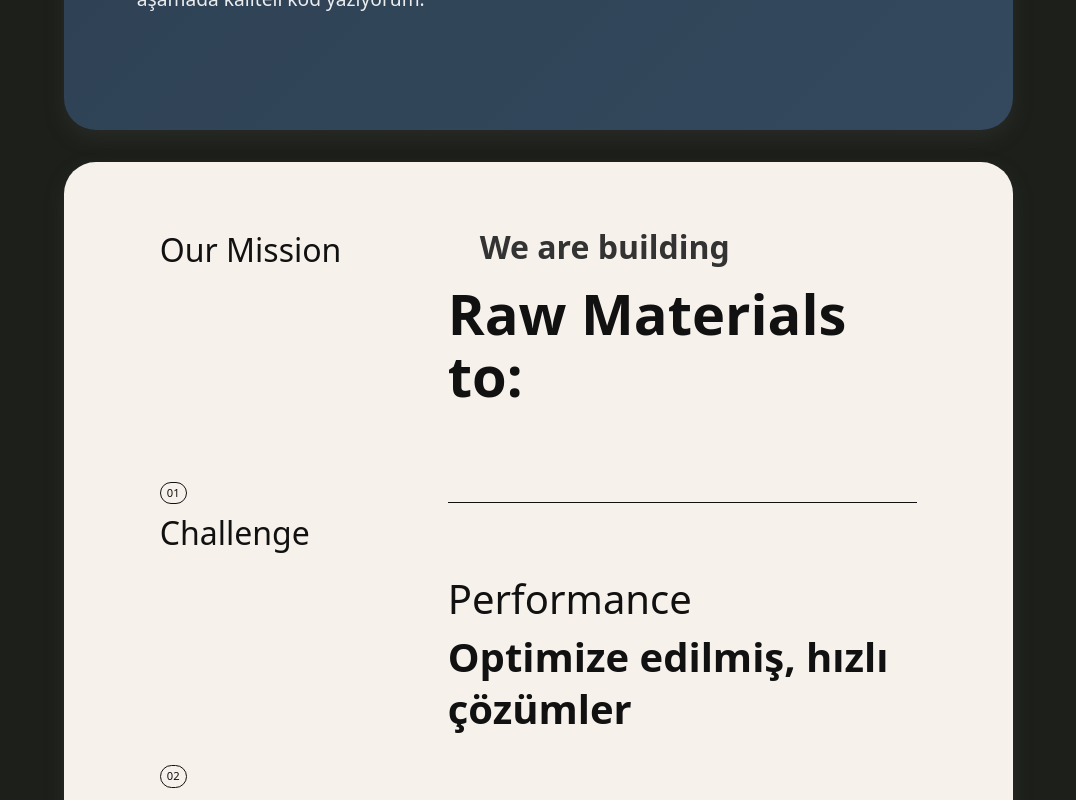
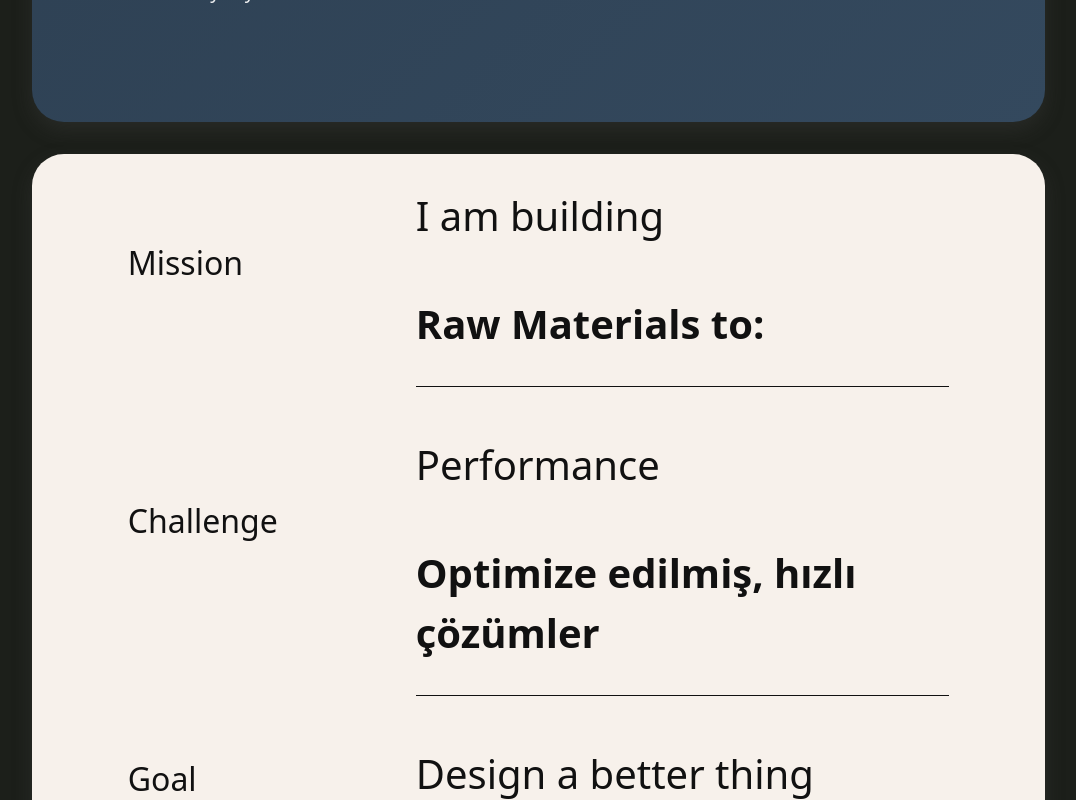
Before and after one commit to efnangenc/portfolio, a React (Vite) app in the folder my-portfolio/: page / in a window 1280 px wide. Shown: the part 3100-3900 px from the top of the page, without its empty margins (190-1266 px from the left). Built offline with nearby package versions, Linux system fonts and the light colour scheme.

Commit message:
bi gitsin şunlar da öyle bakalım

```diff
--- a/my-portfolio/src/components/Content.jsx
+++ b/my-portfolio/src/components/Content.jsx
@@ -157,8 +157,8 @@ function Content({ setIsVisible, setMobileIsVisible, BarRef }) {
       },
       {
         threshold: 0.3,
-        rootMargin: "0px",
-        scrollMargin: "0px",
+        // rootMargin: "0px",
+        // scrollMargin: "0px",
       }
     );
 
--- a/my-portfolio/src/pages/About.jsx
+++ b/my-portfolio/src/pages/About.jsx
@@ -78,9 +78,18 @@ function About() {
               </div>
             </div>
             <div className="banner-visual">
-              <img src="https://i.pinimg.com/1200x/08/30/b2/0830b2a711fc53167562d967ad53dc83.jpg" alt="foto1" />
-              <img src="https://i.pinimg.com/736x/6b/cf/cf/6bcfcf277778f5a2297adcdb30385843.jpg" alt="foto2" />
-              <img src="https://i.pinimg.com/736x/be/7a/82/be7a82fd48f568249d602d6ec65d0235.jpg" alt="foto3" />
+              <img
+                src="https://i.pinimg.com/1200x/08/30/b2/0830b2a711fc53167562d967ad53dc83.jpg"
+                alt="foto1"
+              />
+              <img
+                src="https://i.pinimg.com/736x/6b/cf/cf/6bcfcf277778f5a2297adcdb30385843.jpg"
+                alt="foto2"
+              />
+              <img
+                src="https://i.pinimg.com/736x/be/7a/82/be7a82fd48f568249d602d6ec65d0235.jpg"
+                alt="foto3"
+              />
             </div>
           </div>
         </div>
@@ -102,21 +111,21 @@ function About() {
         {/* Interactive Showcase */}
         <div className="mission-block">
           <div className="mission-sidebar">
-            <div>Our Mission</div>
+            <div className="step">Mission</div>
             <div className="step">
-              <span className="step-number">01</span>
+              {/* <span className="step-number">01</span> */}
               Challenge
             </div>
             <div className="step">
-              <span className="step-number">02</span>
+              {/* <span className="step-number">02</span> */}
               Goal
             </div>
           </div>
 
           <div className="mission-content">
-            <div className="mission-header">
-              <h2>We are building</h2>
-              <h1>Raw Materials to:</h1>
+            <div className="mission-section">
+              <h3>I am building</h3>
+              <p>Raw Materials to:</p>
             </div>
 
             <div className="mission-section">
--- a/my-portfolio/src/styles/About.scss
+++ b/my-portfolio/src/styles/About.scss
@@ -211,115 +211,236 @@
       }
     }
 
+    /* ========================================
+   MAIN MISSION BLOCK (Sadeleştirilmiş CSS)
+   ======================================== */
+    @media (min-width: 320px) and (max-width: 767px) {
+      .mission-block {
+        display: flex;
+        flex-direction: column;
+        gap: 3rem; /* spacing-lg */
+        padding: 0rem 2rem; /* spacing-lg spacing-md */
+        background-color: #f7f1eb;
+        color: #111;
+      } /* Sidebar */
+      .mission-block .mission-sidebar {
+        display: flex;
+        flex-direction: column;
+        gap: 2rem; /* spacing-md */
+      } /* Step */
+      .mission-block .mission-sidebar .step {
+        visibility: hidden;
+        position: fixed;
+        // display: flex;
+        // flex-direction: column;
+        // align-items: flex-start;
+        // gap: 0.5rem; /* spacing-2xs */
+        // font-size: 1rem; /* font-size-sm */
+        // font-weight: 500;
+        // color: #666;
+        // transition: color 0.3s ease-in-out;
+        // cursor: pointer;
+      }
+      .mission-block .mission-sidebar .step.active {
+        color: #111;
+        font-weight: 600;
+      }
+      .mission-block .mission-sidebar .step:hover {
+        color: #111;
+      }
+      .mission-block .mission-sidebar .step .step-number {
+        display: inline-block;
+        border: 1px solid currentColor;
+        border-radius: 9999px;
+        font-size: 0.75rem;
+        padding: 2px 8px;
+        font-weight: 600;
+        opacity: 0.7;
+        transition: opacity 0.3s ease-in-out;
+      }
+      .mission-block .mission-sidebar .step.active .step-number {
+        opacity: 1;
+      } /* Content */
+      .mission-block .mission-content {
+        display: flex;
+        flex-direction: column;
+        gap: 3rem; /* spacing-lg */
+        justify-content: flex-start;
+        position: relative;
+      } /* Section */
+      .mission-block .mission-content .mission-section {
+        border-top: 1px solid rgba(17, 17, 17, 0.15);
+        padding-top: 2rem; /* spacing-md */
+        opacity: 0;
+        animation: fadeInUp 0.6s ease-out forwards;
+      }
+      .mission-block .mission-content .mission-section:first-child {
+        border-top: none;
+        padding-top: 0;
+      }
+      .mission-block .mission-content .mission-section:nth-child(1) {
+        animation-delay: 0.1s;
+      }
+      .mission-block .mission-content .mission-section:nth-child(2) {
+        animation-delay: 0.2s;
+      }
+      .mission-block .mission-content .mission-section:nth-child(3) {
+        animation-delay: 0.3s;
+      }
+      .mission-block .mission-content .mission-section:nth-child(4) {
+        animation-delay: 0.4s;
+      }
+      .mission-block .mission-content .mission-section:nth-child(5) {
+        animation-delay: 0.5s;
+      } /* Heading */
+      .mission-block .mission-content .mission-section h3 {
+        font-size: 1.5rem; /* font-size-md */
+        font-weight: 500;
+        line-height: 1.3;
+        margin-bottom: 1rem; /* spacing-xs */
+        color: #666;
+        letter-spacing: -0.01em;
+      } /* Description */
+      .mission-block .mission-content .mission-section p {
+        font-size: 2rem; /* font-size-lg */
+        line-height: 1.4;
+        font-weight: 700;
+        margin: 0;
+        color: #111;
+        letter-spacing: -0.02em;
+      }
+      .mission-block .mission-content .mission-section p .highlight {
+        color: #ff3b00;
+        position: relative;
+        display: inline-block;
+        transition: transform 0.3s ease-in-out;
+      }
+      .mission-block .mission-content .mission-section p .highlight::after {
+        content: "";
+        position: absolute;
+        bottom: 0;
+        left: 0;
+        width: 100%;
+        height: 3px;
+        background: currentColor;
+        opacity: 0.3;
+        transform: scaleX(0);
+        transform-origin: right;
+        transition: transform 0.4s ease-in-out;
+      }
+      .mission-block
+        .mission-content
+        .mission-section
+        p
+        .highlight:hover::after {
+        transform: scaleX(1);
+        transform-origin: left;
+      }
+      .mission-block .mission-content .mission-section p .highlight:hover {
+        transform: translateY(-2px);
+      } /* Animations */
+      @keyframes fadeInUp {
+        from {
+          opacity: 0;
+          transform: translateY(20px);
+        }
+        to {
+          opacity: 1;
+          transform: translateY(0);
+        }
+      }
+    }
+  }
+  @media (min-width: 1024px) {
     .mission-block {
       display: grid;
       grid-template-columns: 12rem 1fr;
       gap: 6rem;
-      padding: 4rem 6rem;
+      padding: 0rem 6rem;
       background-color: #f7f1eb;
       // border: 1px solid #ddd;
       // border-radius: 1rem;
       color: #111;
       // height: 50dvh;
-    }
 
       /* Sol taraf (sidebar gibi) */
       .mission-sidebar {
         display: flex;
         flex-direction: column;
-      justify-content: flex-start;
+        justify-content: space-around;
+
         font-size: 2rem;
-      gap: 13rem;
+        // gap: 1rem;
         text-align: left;
         color: #111;
-    }
-
-    .mission-sidebar .step {
+        // background-color: yellowgreen;
+        .step {
+          // background-color: yellow;
           display: flex;
           flex-direction: column;
           align-items: flex-start;
+          margin-bottom: 20%;
+
+          // .step-number {
+          //   display: inline-block;
+          //   border: 1px solid #111;
+          //   border-radius: 9999px;
+          //   font-size: 0.7rem;
+          //   padding: 2px 6px;
+          //   margin-bottom: 0.3rem;
+          // }
         }
-
-    .mission-sidebar .step-number {
-      display: inline-block;
-      border: 1px solid #111;
-      border-radius: 9999px;
-      font-size: 0.7rem;
-      padding: 2px 6px;
-      margin-bottom: 0.3rem;
       }
 
       /* Sağ taraf (içerik) */
       .mission-content {
         display: flex;
         flex-direction: column;
-      gap: 6rem;
+        gap: 2rem;
+        justify-content: space-evenly;
+        // background-color: yellowgreen;
+        position: relative;
+        top: -2%;
+
+        .mission-section {
+          // padding-top: 3rem;
+          // padding-bottom: 3rem;
+          border-top: 1px solid #111;
+          // background-color: yellow;
+          &:first-child {
+            border-top: none;
+            padding-top: 0rem;
+          }
+          // h2 {
+          //   font-size: 2rem;
+          //   // font-weight: 500;
+          //   margin: 0 0 1rem;
+          // }
+          // h1 {
+          //   font-size: clamp(2.5rem, 5vw, 3.5rem);
+          //   // line-height: 1.1;
+          //   font-weight: 700;
+          //   margin: 0;
+          // }
+
+          h3 {
+            font-size: clamp(2rem, 4vw, 2.5rem);
+            font-weight: 500;
+            line-height: 1.9;
+            // margin-bottom: 0.5rem;
           }
 
-    .mission-header h2 {
-      font-size: 2rem;
-      // font-weight: 500;
-      margin: 0 0 1rem;
-    }
-
-    .mission-header h1 {
-      font-size: clamp(2.5rem, 5vw, 3.5rem);
-      line-height: 1.1;
+          p {
+            font-size: clamp(2rem, 4vw, 2.5rem);
+            line-height: 1.5;
             font-weight: 700;
             margin: 0;
-    }
-
-    .mission-section {
-      border-top: 1px solid #111;
-      padding-top: 2rem;
-    }
-
-    .mission-section h3 {
-      font-size: clamp(2rem, 4vw, 2.5rem);
-      font-weight: 500;
-      line-height: 1.2;
-      margin-bottom: 0.5rem;
-    }
-
-    .mission-section p {
-      font-size: clamp(2rem, 4vw, 2.5rem);
-      line-height: 1.3;
-      font-weight: 700;
-      margin: 0;
-    }
-
             .highlight {
               color: #ff3b00; /* turuncu vurgu */
-    }
-  }
-
-  @media (max-width: 768px) {
-    .about {
-      gap: 1rem;
-      margin-top: 1rem;
-
-      > * {
-        min-height: 100vh;
-        padding: 2rem 1rem;
-      }
-
-      .about-banner {
-        .banner-visual .code-snippet {
-          font-size: 0.8rem;
-          padding: 1rem;
-        }
-
-        .floating-elements {
-          display: none;
-        }
-      }
-
-      .about-showcase {
-        .info-cards .info-card {
-          flex-direction: column;
-          text-align: center;
             }
           }
         }
       }
     }
+  }
+}
--- a/my-portfolio/src/styles/App.scss
+++ b/my-portfolio/src/styles/App.scss
@@ -19,7 +19,7 @@
   .content {
     margin-left: 17.5%;
     min-height: 100dvh;
-    padding: 3rem;
+    padding: 2.5rem 1rem;
     flex-grow: 1;
     // overflow-x: hidden;
     // overflow-y: hidden;
--- a/my-portfolio/src/styles/Content.scss
+++ b/my-portfolio/src/styles/Content.scss
@@ -9,6 +9,7 @@
     top:-3rem;
     transition: all 0.3s ease; // smooth geçişler
     border-radius: 2rem;
+    height: auto ;
     // box-shadow: 0 2px 20px rgba(0, 0, 0, 0.1);
     // border: 1px solid #e0e0e0;
     h2 {
```
Also changed, not shown: my-portfolio/src/pages/Work.jsx (+51 -50 lines), my-portfolio/src/styles/Work.scss (+34 -29 lines). Lines whose indentation alone changed are shown as unchanged.
